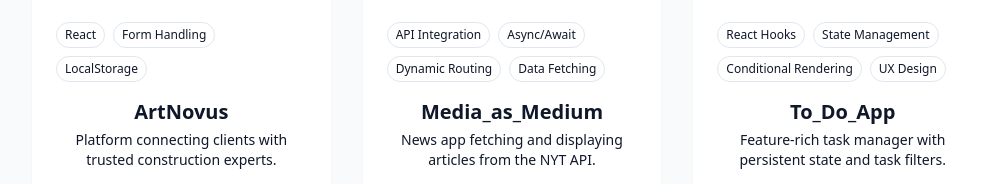
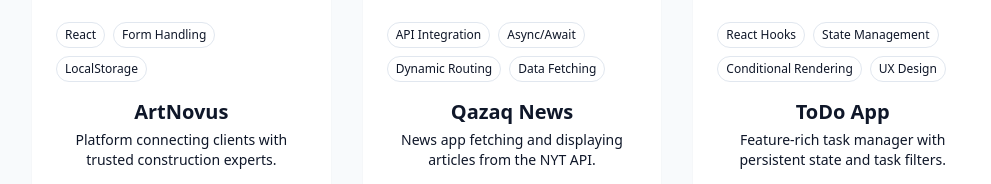
Before and after one commit to Abay-Bat/Portfolio, a React (Vite) app: page / in a window 1280 px wide. Shown: the part 3180-3364 px from the top of the page, without its empty margins (128-1119 px from the left). Built offline with nearby package versions, Linux system fonts and the light colour scheme.

Commit message:
Update ProjectsSection.jsx

```diff
--- a/src/components/ProjectsSection.jsx
+++ b/src/components/ProjectsSection.jsx
@@ -12,7 +12,7 @@
   },
   {
     id: 2,
-    title: "Media_as_Medium",
+    title: "Qazaq News",
     description: "News app fetching and displaying articles from the NYT API.",
     image: "./projects/Media_as_Medium.png",
     tags: ["API Integration", "Async/Await", "Dynamic Routing", "Data Fetching"],
@@ -21,7 +21,7 @@
   },
   {
     id: 3,
-    title: "To_Do_App",
+    title: "ToDo App",
     description: "Feature-rich task manager with persistent state and task filters.",
     image: "./projects/To_Do_App.png",
     tags: ["React Hooks", "State Management", "Conditional Rendering", "UX Design"],
```
